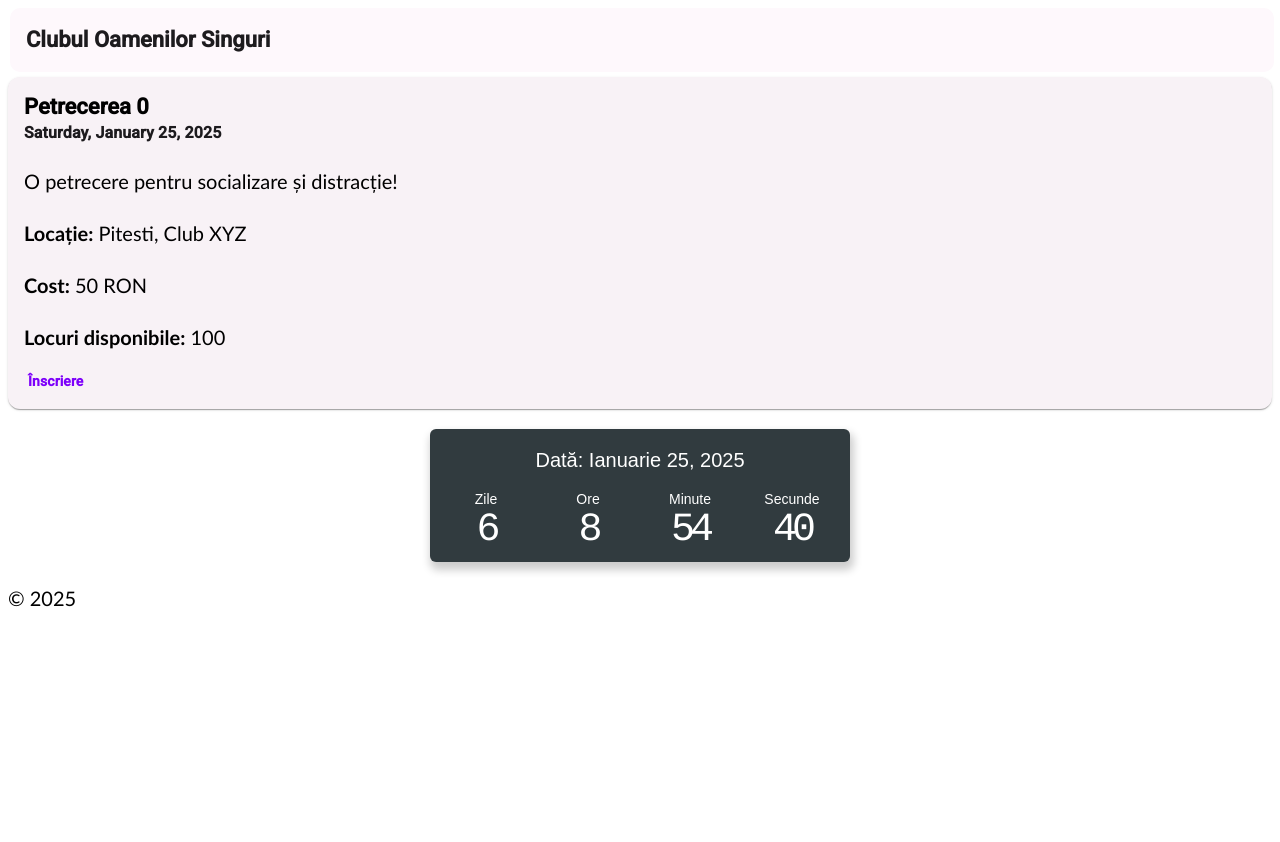
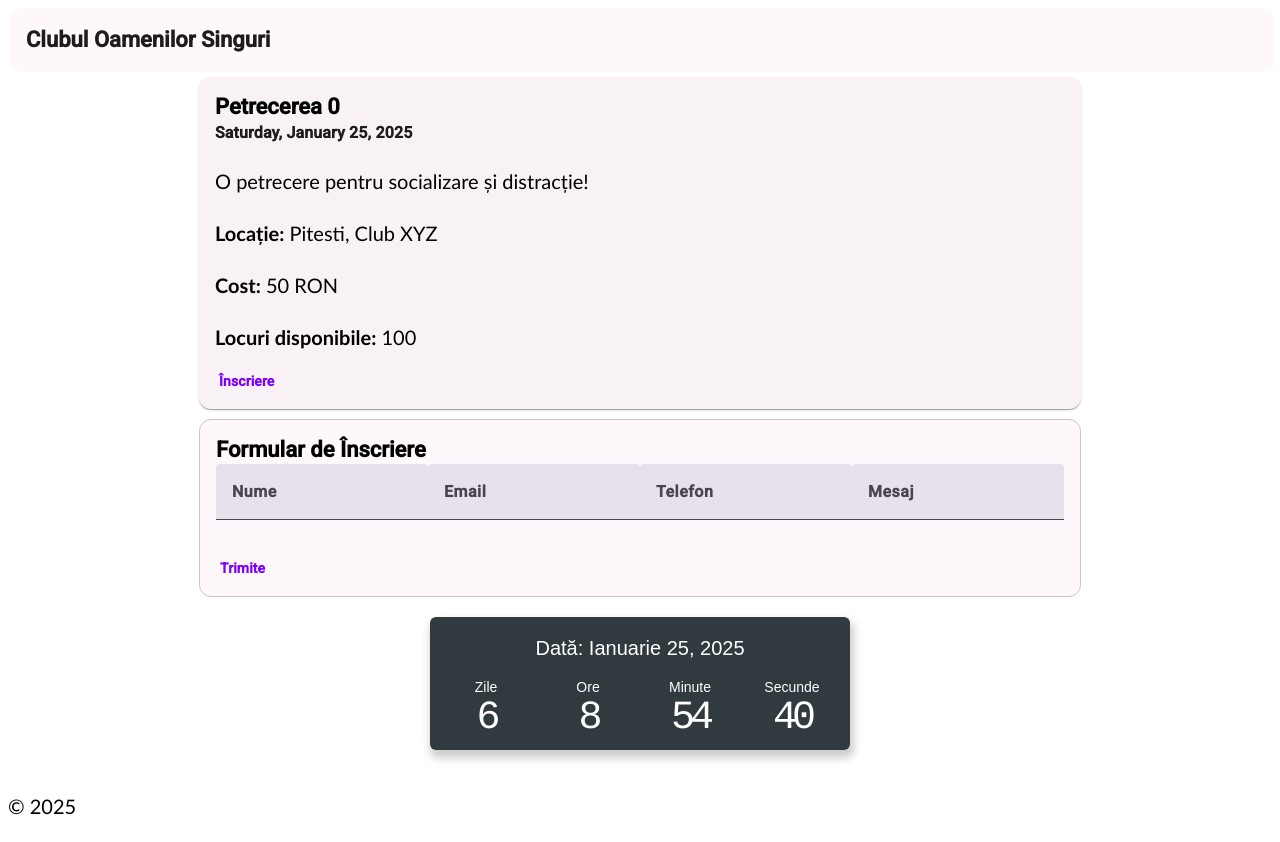
Before and after one commit to robertnicolescu42/event-site, an Angular app: page /home/1 in a window 1280 px wide. Before the commit the page ends 800 px from the top, so only its background shows below. Built offline with nearby package versions, Linux system fonts and the light colour scheme.

Commit message:
Added very simple basic form

```diff
--- a/src/app/events/contact/contact.component.html
+++ b/src/app/events/contact/contact.component.html
@@ -1,52 +1,31 @@
-<mat-card>
+<div class="container">
+  <mat-card class="example-card" appearance="outlined">
     <mat-card-header>
-    <mat-card-title>Contact Us</mat-card-title>
-    <!-- <mat-card-subtitle>We'd love to hear from you!</mat-card-subtitle> -->
+      <mat-card-title>Formular de Înscriere</mat-card-title>
     </mat-card-header>
-
     <mat-card-content>
-    <form [formGroup]="contactForm" (ngSubmit)="onSubmit()">
-      <mat-form-field appearance="fill" class="full-width">
-        <mat-label>Name</mat-label>
-        <input matInput formControlName="name" />
-        <mat-error
-          *ngIf="formControls.name.invalid && formControls.name.touched"
-        >
-          Name is required
-        </mat-error>
+      <div [formGroup]="contactForm">
+        <mat-form-field>
+          <input matInput required placeholder="Nume" formControlName="name" />
         </mat-form-field>
-
-      <mat-form-field appearance="fill" class="full-width">
-        <mat-label>Email</mat-label>
-        <input matInput formControlName="email" />
-        <mat-error
-          *ngIf="formControls.email.invalid && formControls.email.touched"
-        >
-          A valid email is required
-        </mat-error>
+        <mat-form-field>
+          <input
+            matInput
+            required
+            placeholder="Email"
+            formControlName="email"
+          />
         </mat-form-field>
-
-      <mat-form-field appearance="fill" class="full-width">
-        <mat-label>Phone (Optional)</mat-label>
-        <input matInput formControlName="phone" />
+        <mat-form-field>
+          <input matInput placeholder="Telefon" formControlName="phone" />
         </mat-form-field>
-
-      <div class="form-actions">
-        <button
-          mat-raised-button
-          color="primary"
-          type="submit"
-          [disabled]="contactForm.invalid"
-        >
-          Submit
-        </button>
+        <mat-form-field>
+          <input matInput placeholder="Mesaj" formControlName="message" />
+        </mat-form-field>
       </div>
-    </form>
     </mat-card-content>
-
-  <mat-card-footer *ngIf="submitted">
-    <div class="submission-message">
-      Thank you for contacting us! We will get back to you soon.
+    <mat-card-actions>
+      <button mat-button>Trimite</button>
+    </mat-card-actions>
+  </mat-card>
 </div>
-  </mat-card-footer>
-</mat-card>
--- a/src/app/events/home/home.component.html
+++ b/src/app/events/home/home.component.html
@@ -30,7 +30,7 @@
         </button>
       </mat-card-actions>
     </mat-card>
-    <!-- <app-contact></app-contact> -->
+    <app-contact class="contact-card"></app-contact>
     <app-countdown [targetDate]="event.date"></app-countdown>
   </div>
 </div>
--- a/src/app/events/home/home.component.scss
+++ b/src/app/events/home/home.component.scss
@@ -0,0 +1,4 @@
+.contact-card {
+  display: flex;
+  margin-top: 10px;
+}
--- a/src/styles.scss
+++ b/src/styles.scss
@@ -16,6 +16,7 @@ html {
   );
 }
 
+// global styles
 body {
   font-family: "Gill Sans", sans-serif;
   font-size: 20px;
@@ -25,3 +26,9 @@ body {
 mat-toolbar {
   border-radius: 10px;
 }
+
+.container {
+  align-items: center;
+  display: flex;
+  flex-direction: column;
+}
--- a/src/styles/theme.scss
+++ b/src/styles/theme.scss
@@ -14,10 +14,3 @@ $theme: mat.define-light-theme(
 
 @include mat.all-component-typographies($theme);
 @include mat.all-component-themes($theme);
-
-// global styles
-.container {
-  align-items: center;
-  display: flex;
-  flex-direction: column;
-}
--- a/tsconfig.json
+++ b/tsconfig.json
@@ -1,7 +1,7 @@
 /* To learn more about Typescript configuration file: https://www.typescriptlang.org/docs/handbook/tsconfig-json.html. */
 /* To learn more about Angular compiler options: https://angular.dev/reference/configs/angular-compiler-options. */
 {
-  "compileOnSave": false,
+  "compileOnSave": true,
   "compilerOptions": {
     "outDir": "./dist/out-tsc",
     "strict": false,
```
Also changed, not shown: src/app/events/contact/contact.component.ts (+9 -1 lines). Lines whose indentation alone changed are shown as unchanged.
